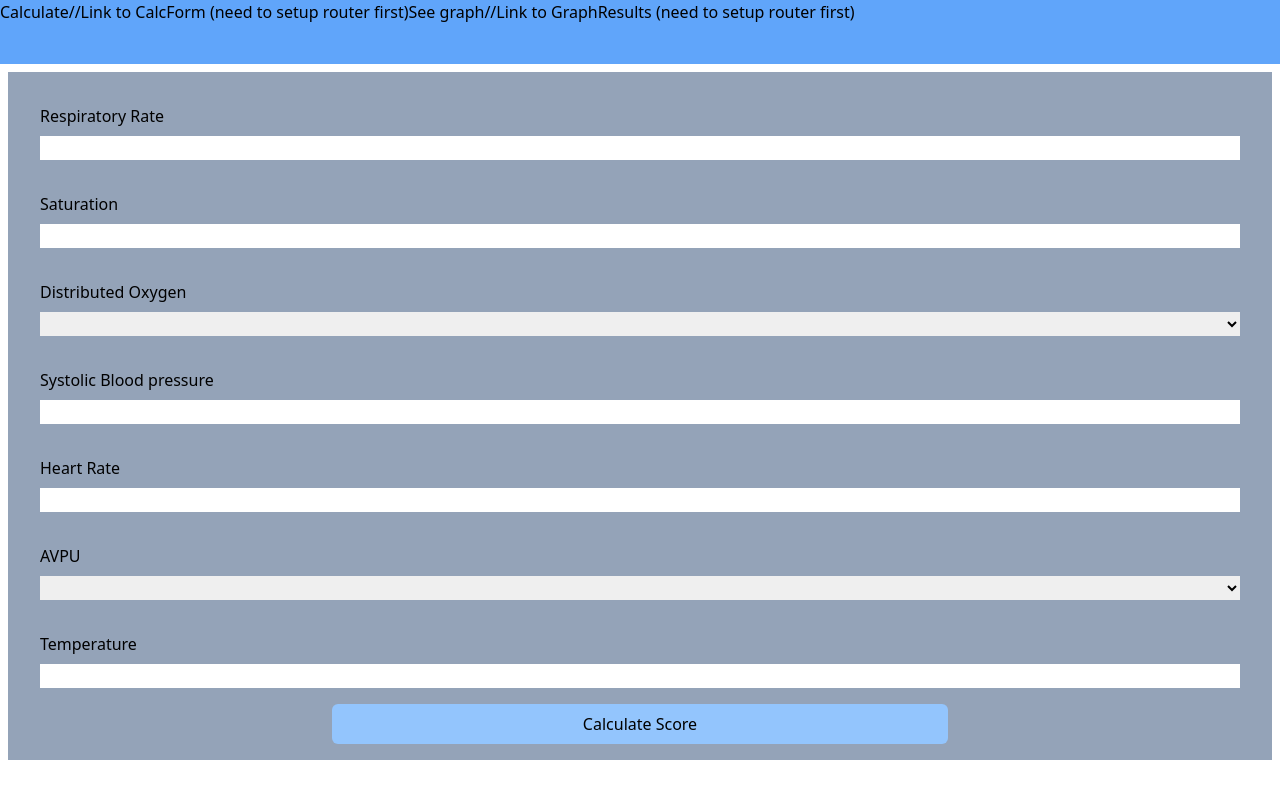
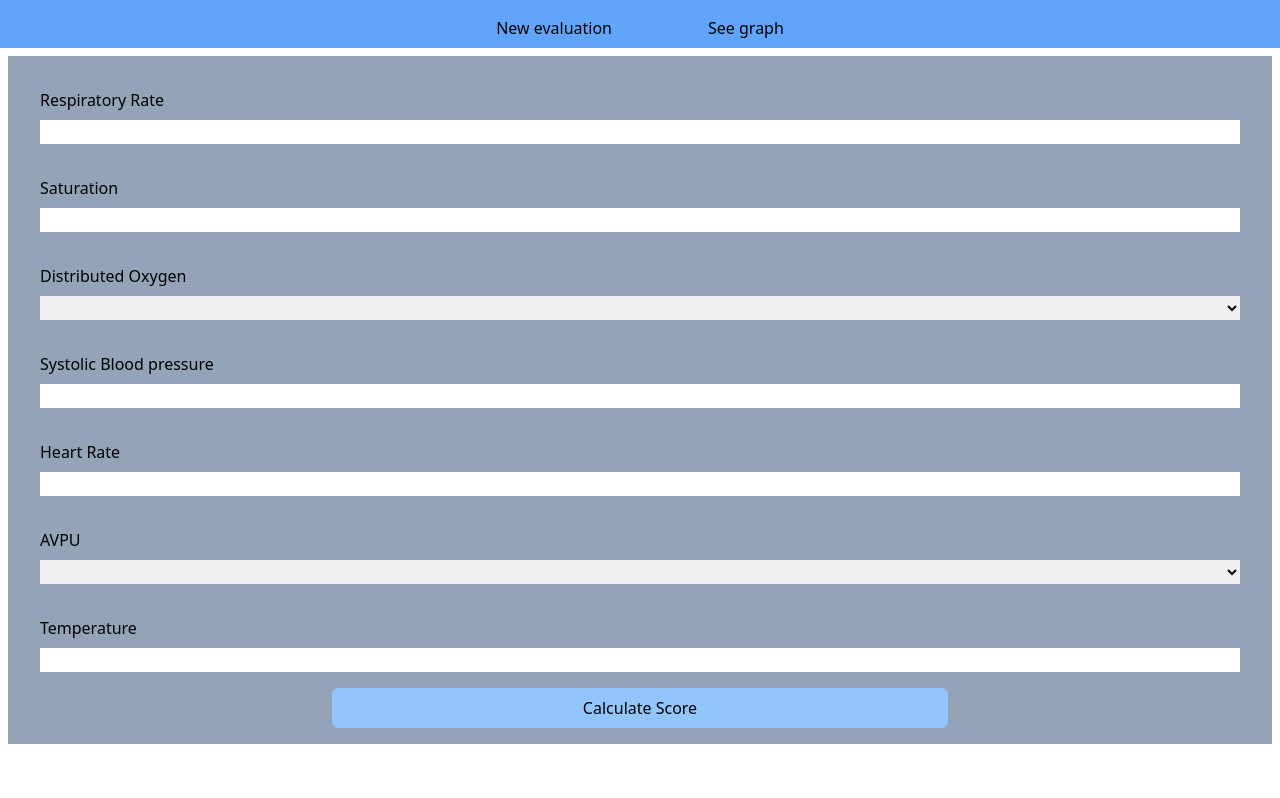
Before and after one commit to sebastianswahn/NEWS, a React (Vite) app in the folder NEWS-app/: page / in a window 1280 px wide. Shown: the top 798 px of the page. Built offline with nearby package versions, Linux system fonts and the light colour scheme.

Commit message:
fixing navbar functionality

```diff
--- a/NEWS-app/src/components/Navbar.jsx
+++ b/NEWS-app/src/components/Navbar.jsx
@@ -1,15 +1,19 @@
 import React from "react";
-import { Link } from "react-router-dom";
+import { NavLink } from "react-router-dom";
 
-export function Header() {
+export function Navbar() {
   return (
-    <div className="bg-blue-400 flex width-screen h-16">
-      <ul className="flex">
-        <li>Calculate</li> //Link to CalcForm (need to setup router first)
-        <li>See graph</li> //Link to GraphResults (need to setup router first)
+    <div className="bg-blue-400 flex width-screen h-12">
+      <ul className="flex w-full justify-center pt-4">
+        <li className="mr-12 cursor-pointer hover:underline">
+          <NavLink to="/">New evaluation</NavLink>
+        </li>
+        <li className="ml-12 cursor-pointer hover:underline">
+          <NavLink to="/graph">See graph</NavLink>
+        </li>
       </ul>
     </div>
   );
 }
 
-export default Header;
+export default Navbar;
```
